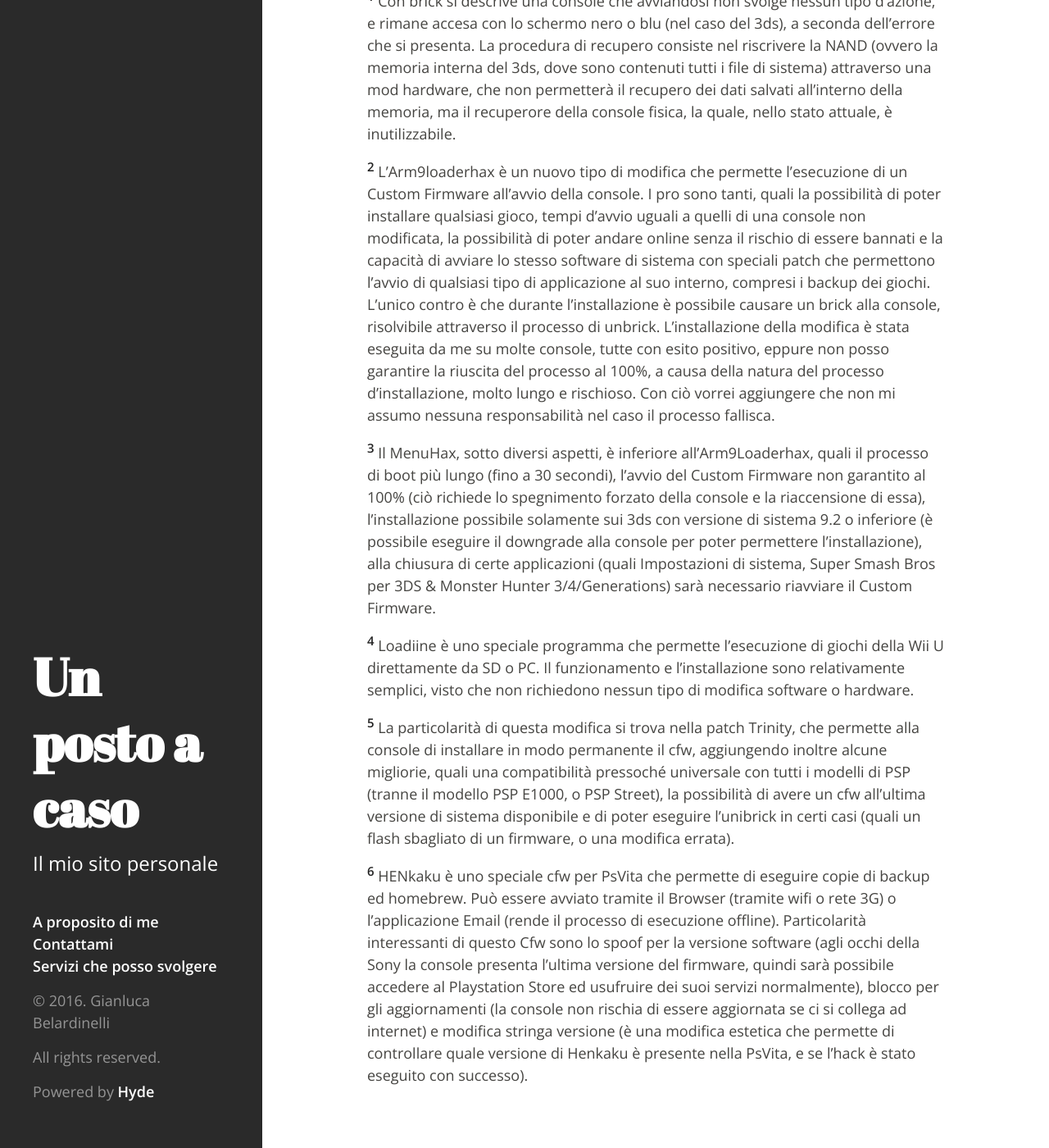
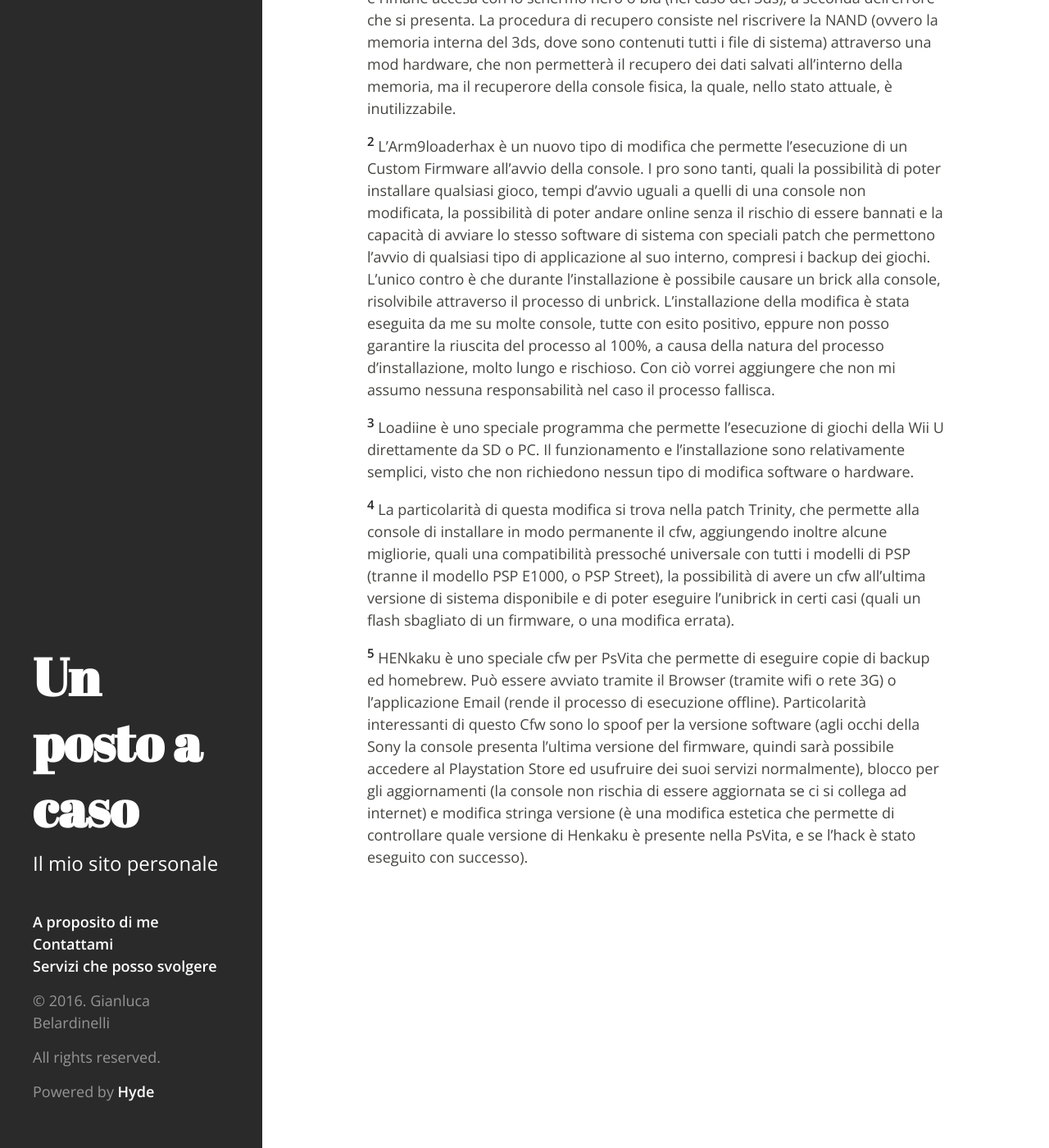
Before and after one commit to CapraTheBest/caprathebest.github.io, a Jekyll site: the page built from servizi.md, in a window 1280 px wide and 1400 px high, scrolled down 1681 px. Shown: the whole window at 82% size. Built offline with Jekyll 4.4.1, drawn with Linux system fonts in a browser that asks for light colours; some of the changed text lies outside the part shown.

Commit message:
menuhax is ded
Signed-off-by: CapraTheBest <gianluca.beladirr2y@gmail.com>

```diff
--- a/servizi.md
+++ b/servizi.md
@@ -19,7 +19,6 @@
 * Unbrick di ogni modello di 3ds<sup><a href="#warn1">1</a></sup>
 * Modifica 3ds software
    * Installazione Arm9loaderhax & CFW Luma3ds<sup><a href="#warn2">2</a></sup>
-   * Installazione MenuHax & CFW Luma3ds<sup><a href="#warn3">3</a></sup>
 * Servizi supplementari
    * Installazione di backup/homebrew/emulatori su CFW
    * Installazione di mod/hack all'interno dei giochi
@@ -31,7 +30,7 @@
 * Riparazione Schermo / Touch Pad Wii U
 * Modifica Wii U
    * Installazione Homebrew Launcher
-   * Installazione Homebrew Launcher + Loadiine<sup><a href="#warn4">4</a></sup>
+   * Installazione Homebrew Launcher + Loadiine<sup><a href="#warn4">3</a></sup>
 * Servizi supplementari
    * Rimozione Filtro Famiglia
 
@@ -42,9 +41,9 @@
 * Riparazione Pulsanti Psp / PsVita
 * Sostituzione lettore UMD Psp
 * Modifica Psp
-   * Installazione LME Cfw + Patch Trinity<sup><a href="#warn5">5</a></sup>
+   * Installazione LME Cfw + Patch Trinity<sup><a href="#warn5">4</a></sup>
 * Modifica PsVita
-   * Installazione HENkaku<sup><a href="#warn6">6</a></sup>
+   * Installazione HENkaku<sup><a href="#warn6">5</a></sup>
 
 ## Computer
 
@@ -59,10 +58,8 @@
 <sup><a id="warn2">2</a></sup> L'Arm9loaderhax è un nuovo tipo di modifica che permette l'esecuzione di un Custom Firmware all'avvio della console. I pro sono tanti, quali la possibilità di poter installare qualsiasi gioco, tempi d'avvio uguali a quelli di una console non modificata, la possibilità di poter andare online senza il rischio di essere bannati e la capacità di avviare lo stesso software di sistema con speciali patch che permettono l'avvio di qualsiasi tipo di applicazione al suo interno, compresi i backup dei giochi. L'unico contro è che durante l'installazione è possibile causare un brick alla console, risolvibile attraverso il processo di unbrick.
 L'installazione della modifica è stata eseguita da me su molte console, tutte con esito positivo, eppure non posso garantire la riuscita del processo al 100%, a causa della natura del processo d'installazione, molto lungo e rischioso. Con ciò vorrei aggiungere che non mi assumo nessuna responsabilità nel caso il processo fallisca.
 
-<sup><a id="warn3">3</a></sup> Il MenuHax, sotto diversi aspetti, è inferiore all'Arm9Loaderhax, quali il processo di boot più lungo (fino a 30 secondi), l'avvio del Custom Firmware non garantito al 100% (ciò richiede lo spegnimento forzato della console e la riaccensione di essa), l'installazione possibile solamente sui 3ds con versione di sistema 9.2 o inferiore (è possibile eseguire il downgrade alla console per poter permettere l'installazione), alla chiusura di certe applicazioni (quali Impostazioni di sistema, Super Smash Bros per 3DS & Monster Hunter 3/4/Generations) sarà necessario riavviare il Custom Firmware.
+<sup><a id="warn4">3</a></sup> Loadiine è uno speciale programma che permette l'esecuzione di giochi della Wii U direttamente da SD o PC. Il funzionamento e l'installazione sono relativamente semplici, visto che non richiedono nessun tipo di modifica software o hardware.
 
-<sup><a id="warn4">4</a></sup> Loadiine è uno speciale programma che permette l'esecuzione di giochi della Wii U direttamente da SD o PC. Il funzionamento e l'installazione sono relativamente semplici, visto che non richiedono nessun tipo di modifica software o hardware.
+<sup><a id="warn5">4</a></sup> La particolarità di questa modifica si trova nella patch Trinity, che permette alla console di installare in modo permanente il cfw, aggiungendo inoltre alcune migliorie, quali una compatibilità pressoché universale con tutti i modelli di PSP (tranne il modello PSP E1000, o PSP Street), la possibilità di avere un cfw all'ultima versione di sistema disponibile e di poter eseguire l'unibrick in certi casi (quali un flash sbagliato di un firmware, o una modifica errata).
 
-<sup><a id="warn5">5</a></sup> La particolarità di questa modifica si trova nella patch Trinity, che permette alla console di installare in modo permanente il cfw, aggiungendo inoltre alcune migliorie, quali una compatibilità pressoché universale con tutti i modelli di PSP (tranne il modello PSP E1000, o PSP Street), la possibilità di avere un cfw all'ultima versione di sistema disponibile e di poter eseguire l'unibrick in certi casi (quali un flash sbagliato di un firmware, o una modifica errata).
-
-<sup><a id="warn5">6</a></sup> HENkaku è uno speciale cfw per PsVita che permette di eseguire copie di backup ed homebrew. Può essere avviato tramite il Browser (tramite wifi o rete 3G) o l'applicazione Email (rende il processo di esecuzione offline). Particolarità interessanti di questo Cfw sono lo spoof per la versione software (agli occhi della Sony la console presenta l'ultima versione del firmware, quindi sarà possibile accedere al Playstation Store ed usufruire dei suoi servizi normalmente), blocco per gli aggiornamenti (la console non rischia di essere aggiornata se ci si collega ad internet) e modifica stringa versione (è una modifica estetica che permette di controllare quale versione di Henkaku è presente nella PsVita, e se l'hack è stato eseguito con successo).
+<sup><a id="warn5">5</a></sup> HENkaku è uno speciale cfw per PsVita che permette di eseguire copie di backup ed homebrew. Può essere avviato tramite il Browser (tramite wifi o rete 3G) o l'applicazione Email (rende il processo di esecuzione offline). Particolarità interessanti di questo Cfw sono lo spoof per la versione software (agli occhi della Sony la console presenta l'ultima versione del firmware, quindi sarà possibile accedere al Playstation Store ed usufruire dei suoi servizi normalmente), blocco per gli aggiornamenti (la console non rischia di essere aggiornata se ci si collega ad internet) e modifica stringa versione (è una modifica estetica che permette di controllare quale versione di Henkaku è presente nella PsVita, e se l'hack è stato eseguito con successo).
```
